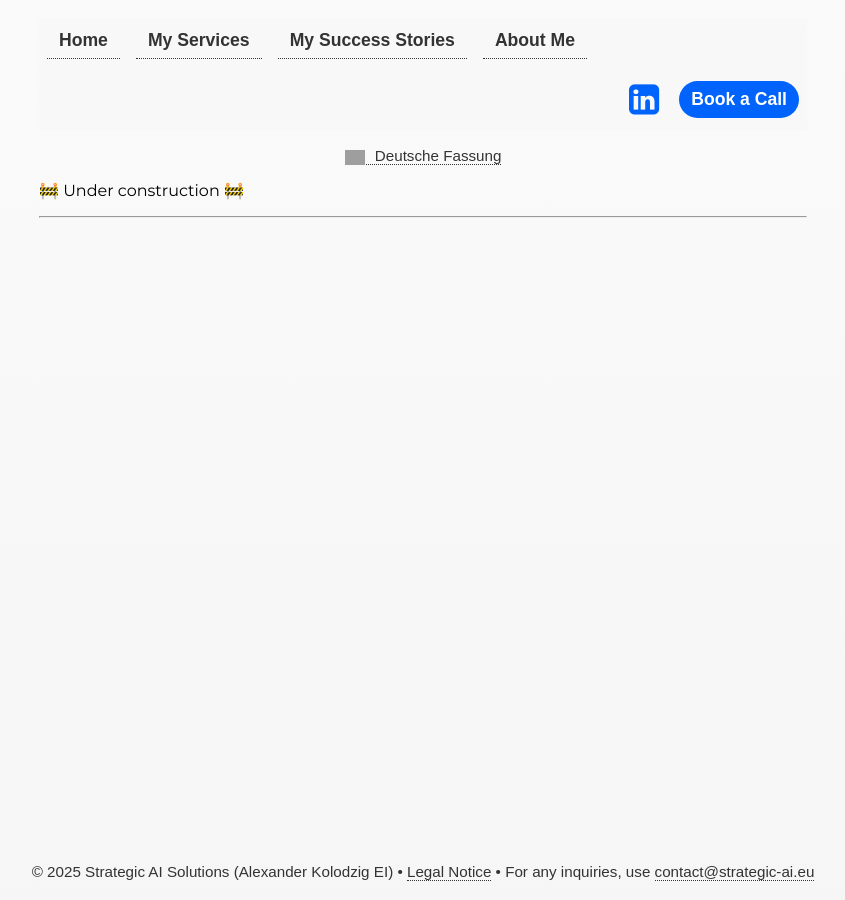
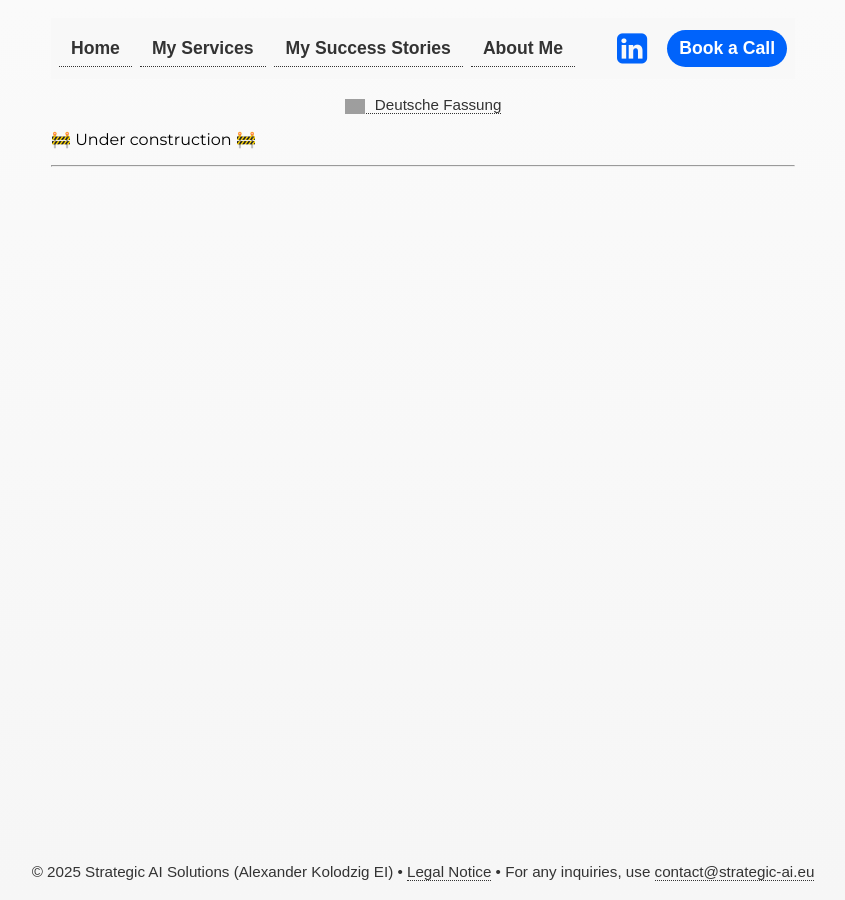
Before and after one commit to alexkolo/strategic-ai, a Jekyll site: the page built from en/testimonials.md, in a window 1280 px wide. Shown: the whole page, without its empty margins (217-1062 px from the left). Built offline with Jekyll 4.4.1, drawn with Linux system fonts in a browser that asks for light colours; some web fonts are replaced; grey boxes are pictures that could not be loaded.

Commit message:
reduce dynamic gap

```diff
--- a/assets/css/style.css
+++ b/assets/css/style.css
@@ -107,7 +107,7 @@
 
 .navbar-links {
   display: flex;
-  gap: clamp(4px, 2vw, 16px);
+  gap: clamp(4px, 1vw, 8px);
   flex: 1;
 }
 
```
